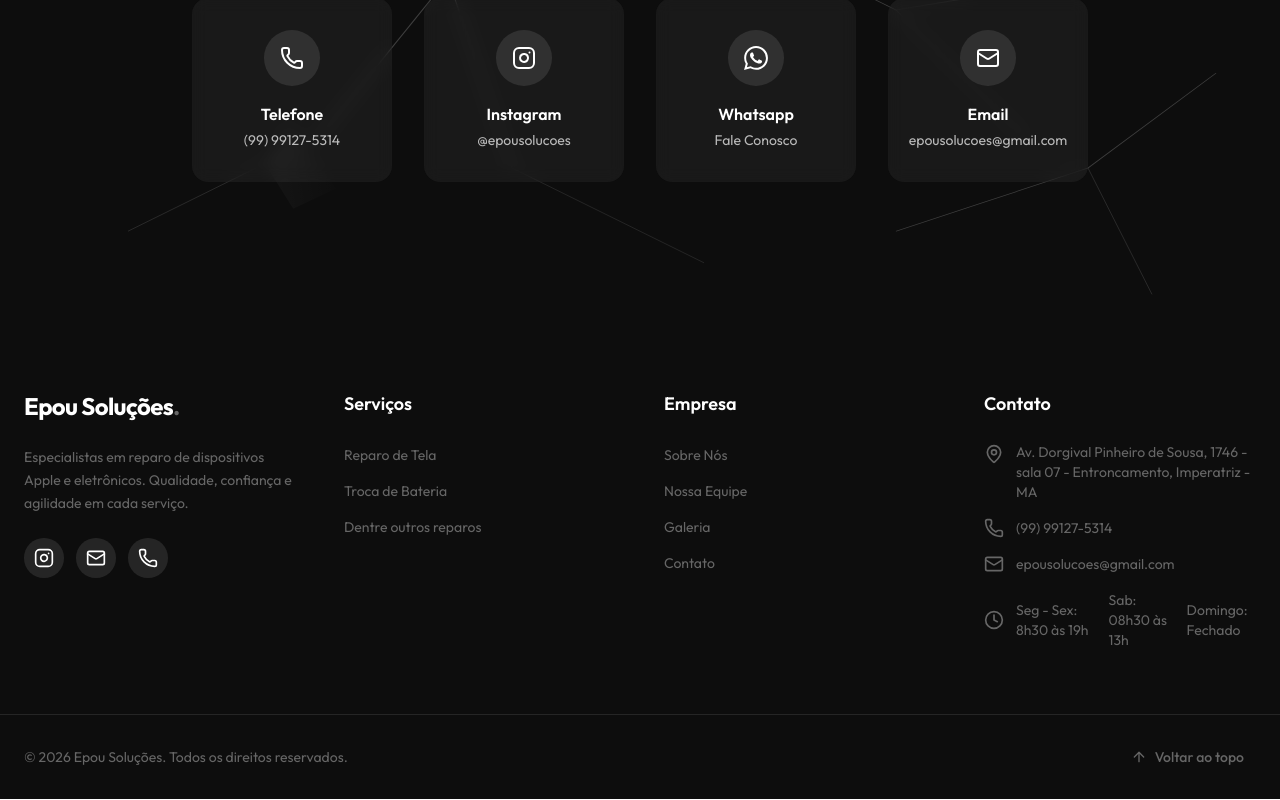
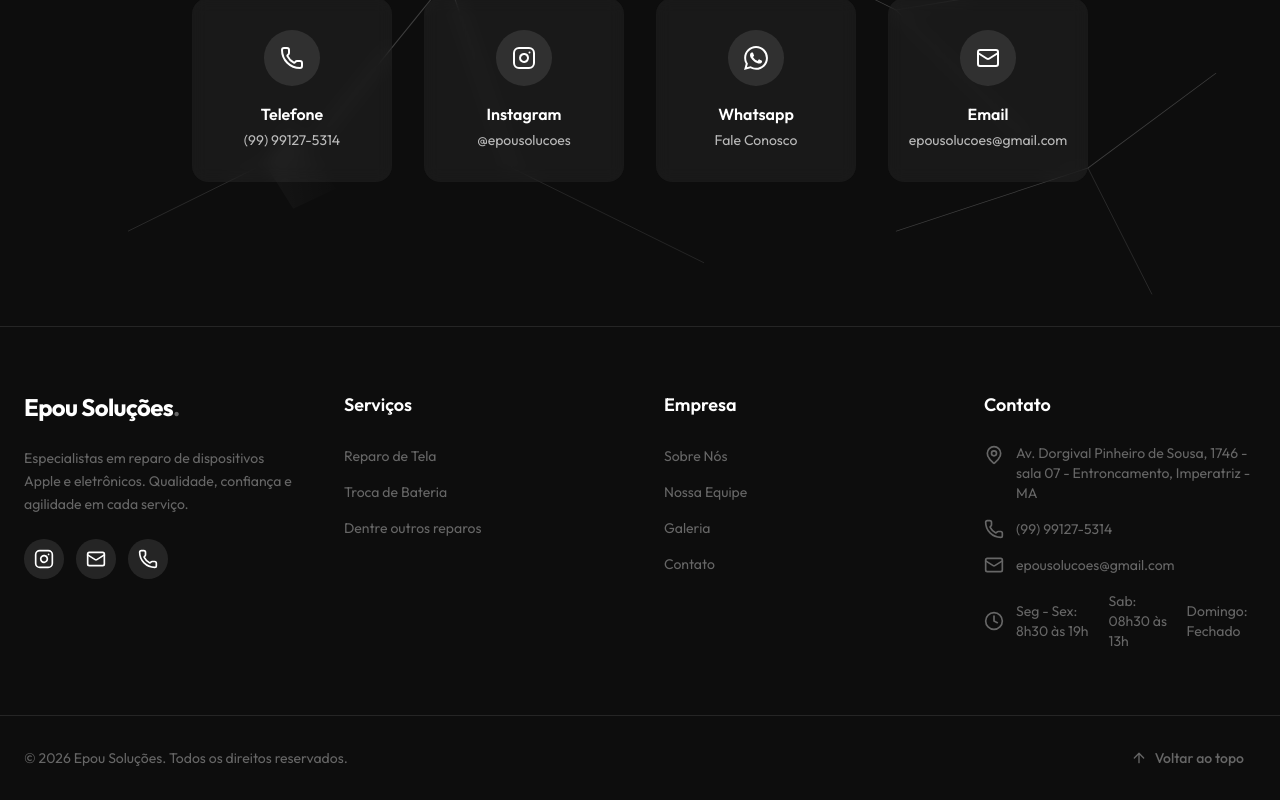
Before and after one commit to Klawns/epou-solucoes-landing-page, a React (Vite) app: page / in a window 1280 px wide. Shown: the part 7168-7968 px from the top of the page. Built offline with nearby package versions, Linux system fonts and the light colour scheme.

Commit message:
adicionado divisoria no footer

```diff
--- a/src/app/components/layout/footer.tsx
+++ b/src/app/components/layout/footer.tsx
@@ -36,6 +36,9 @@ export default function Footer() {
 
   return (
     <footer className="bg-foreground text-background relative">
+      {/* Divisória superior */}
+      <div className="border-t border-background/10" />
+
       {/* Seção principal */}
       <div className="container mx-auto px-6 py-16">
         <div className="grid grid-cols-1 md:grid-cols-2 lg:grid-cols-4 gap-12">
```
